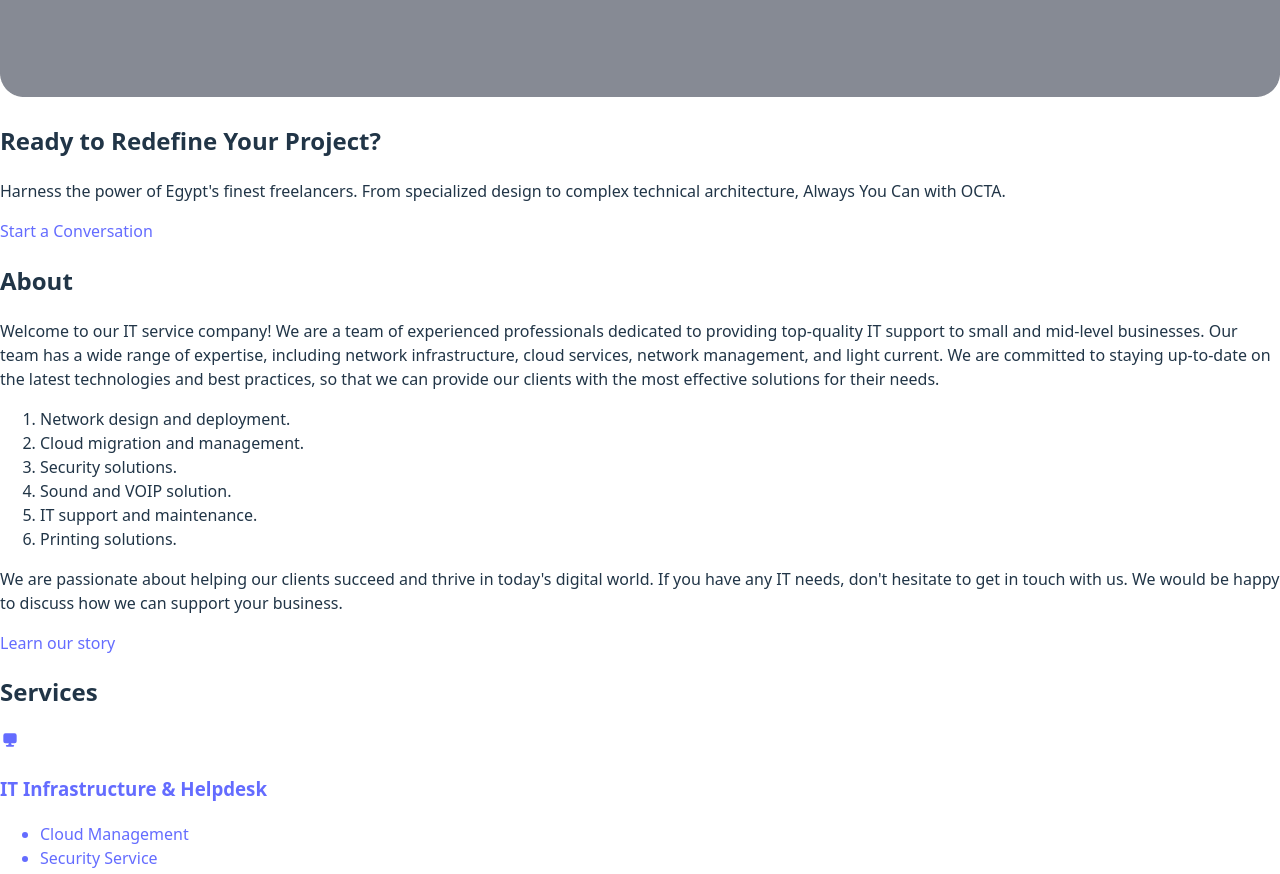
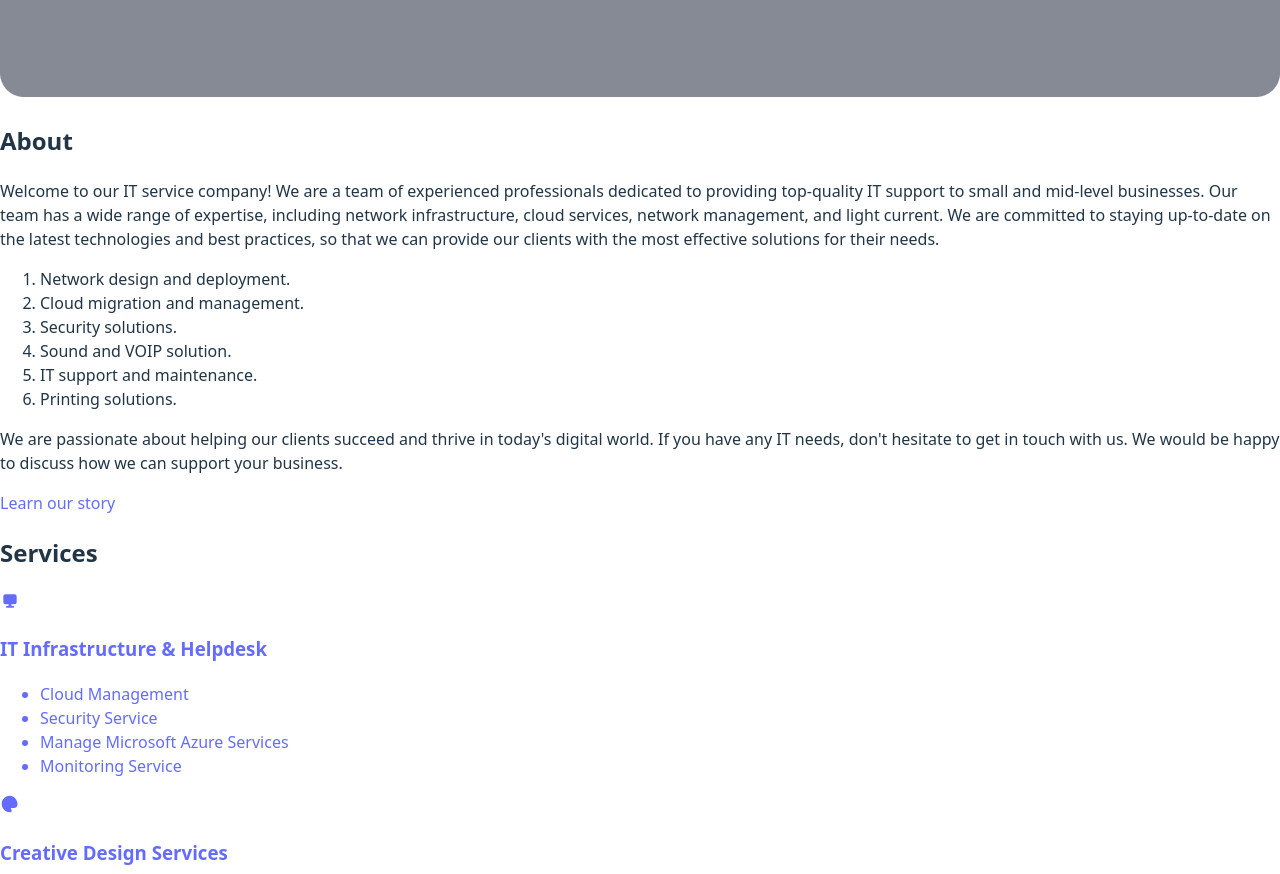
Before and after one commit to OctaProjects/Octa-Website, a React (Vite) app: page / in a window 1280 px wide. Shown: the part 1624-2498 px from the top of the page. Built offline with nearby package versions, Linux system fonts and the light colour scheme; the HTML template or start-up script is replaced by a standard one.

Commit message:
Remove call-to-action section from App component for streamlined layout; adjust reveal animations for improved user experience.

```diff
--- a/src/App.jsx
+++ b/src/App.jsx
@@ -154,7 +154,6 @@ export default function App() {
     addReveal('.team-v2-panel--image', 'reveal-up', 0, 0);
     addReveal('.services-arc-wrap, .services-hero-title, .services-hero-sub', 'reveal-up', 0, 0);
     addReveal('.service-card', 'reveal-up', 90, 0);
-    addReveal('.cta-panel', 'reveal-up', 0, 0);
     addReveal('.about-media-card, .about-content, .about-points li', 'reveal-up', 70, 0);
     addReveal('.contacts-arc-wrap, .contacts-hero-title, .contacts-hero-sub', 'reveal-up', 0, 0);
     addReveal('.contact-form-card, .contact-card, .contact-map', 'reveal-up', 90, 0);
@@ -316,23 +315,6 @@ export default function App() {
                 alt="Meet our team"
                 loading="lazy"
               />
-            </div>
-          </div>
-        </section>
-        )}
-
-        {(isHomePage || page === 'team') && (
-        <section className="section cta-callout" aria-label="Start a conversation">
-          <div className="container">
-            <div className="cta-panel">
-              <h2 className="cta-title">Ready to Redefine Your Project?</h2>
-              <p className="cta-subtitle">
-                Harness the power of Egypt&apos;s finest freelancers. From specialized design to complex technical
-                architecture, Always You Can with OCTA.
-              </p>
-              <a className="cta-button" href="#contacts">
-                Start a Conversation
-              </a>
             </div>
           </div>
         </section>
```
